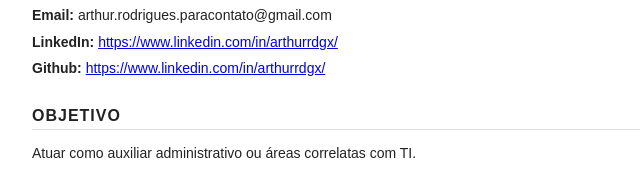
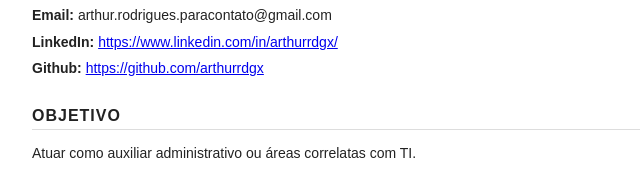
Before and after one commit to arthurrdgx/arthurrdgx.github.io, a plain HTML site: page index.html in a window 1280 px wide. Shown: the part 278-468 px from the top of the page, 258-898 px from the left. Drawn offline with Linux system fonts and the light colour scheme.

Commit message:
Add files via upload

```diff
--- a/index.html
+++ b/index.html
@@ -21,7 +21,7 @@
                 <p><strong>Telefone:</strong><a href="https://wa.me/5541999902235"target="_blank" rel="noopener noreferrer">(41) 99990-2235</a></p>
                 <p><strong>Email:</strong> arthur.rodrigues.paracontato@gmail.com</p>
                 <p><strong>LinkedIn:</strong> <a href="https://www.linkedin.com/in/arthurrdgx/"target="_blank" rel="noopener noreferrer">https://www.linkedin.com/in/arthurrdgx/</a></p>
-                <p><strong>Github:</strong> <a href="https://github.com/arthurrdgx"target="_blank" rel="noopener noreferrer">https://www.linkedin.com/in/arthurrdgx/</a></p>
+                <p><strong>Github:</strong> <a href="https://github.com/arthurrdgx"target="_blank" rel="noopener noreferrer">https://github.com/arthurrdgx</a></p>
             </div>
         </section>
 
```
